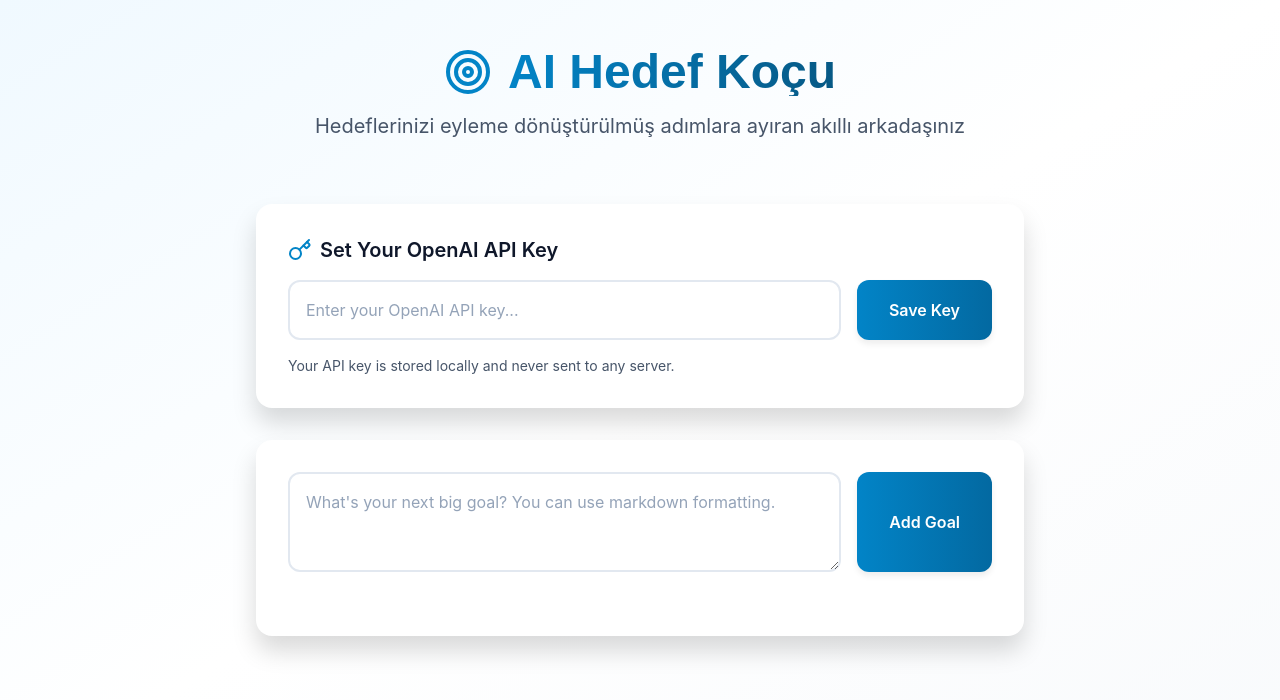
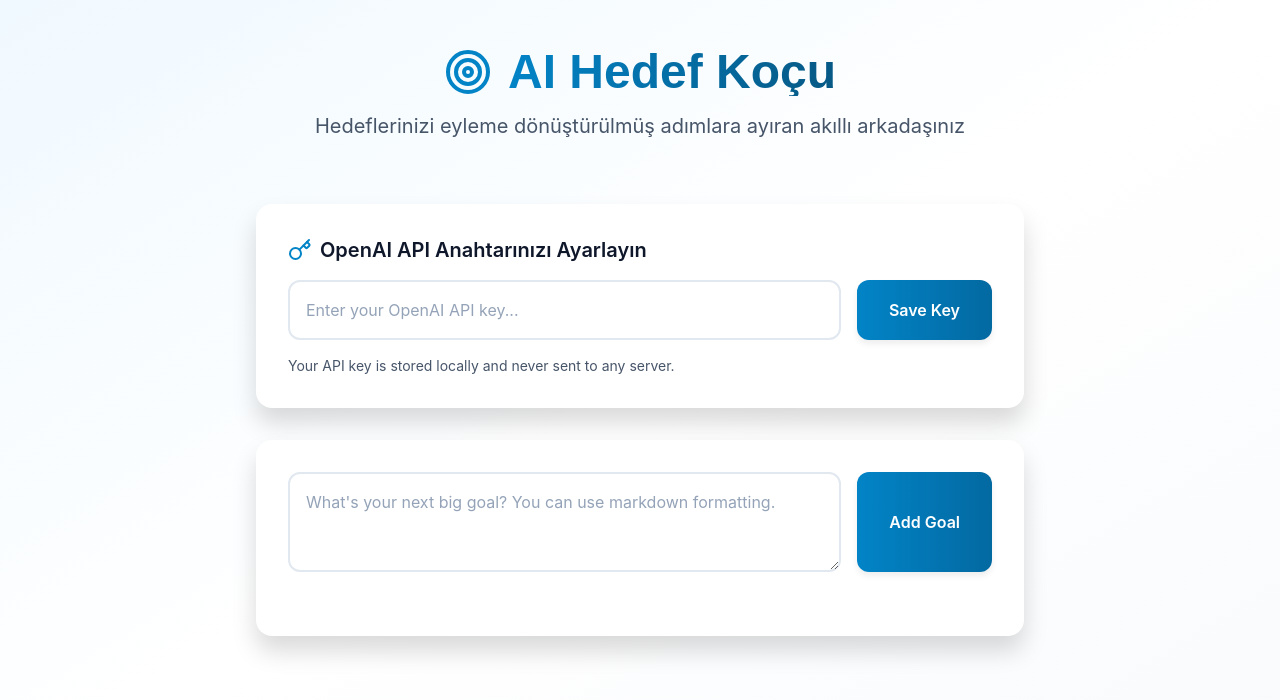
Before and after one commit to pitonworks/basarikocu, a React (Create React App) app in the folder frontend/: page / in a window 1280 px wide. Shown: the top 700 px of the page. Built offline with nearby package versions, Linux system fonts and the light colour scheme.

Commit message:
auto-commit for 90fe7eea-85a5-425f-9632-e6dab10a5d69

```diff
--- a/frontend/src/App.js
+++ b/frontend/src/App.js
@@ -234,7 +234,7 @@ Note: Use markdown formatting for emphasis (*italic*) and **bold** text. Keep re
             <div className="bg-white rounded-2xl shadow-soft-xl p-8 mb-8">
               <h2 className="text-xl font-semibold text-secondary-900 mb-4 flex items-center">
                 <Key className="w-6 h-6 mr-2 text-primary-600" />
-                Set Your OpenAI API Key
+                OpenAI API Anahtarınızı Ayarlayın
               </h2>
               <div className="flex gap-4">
                 <input
```
